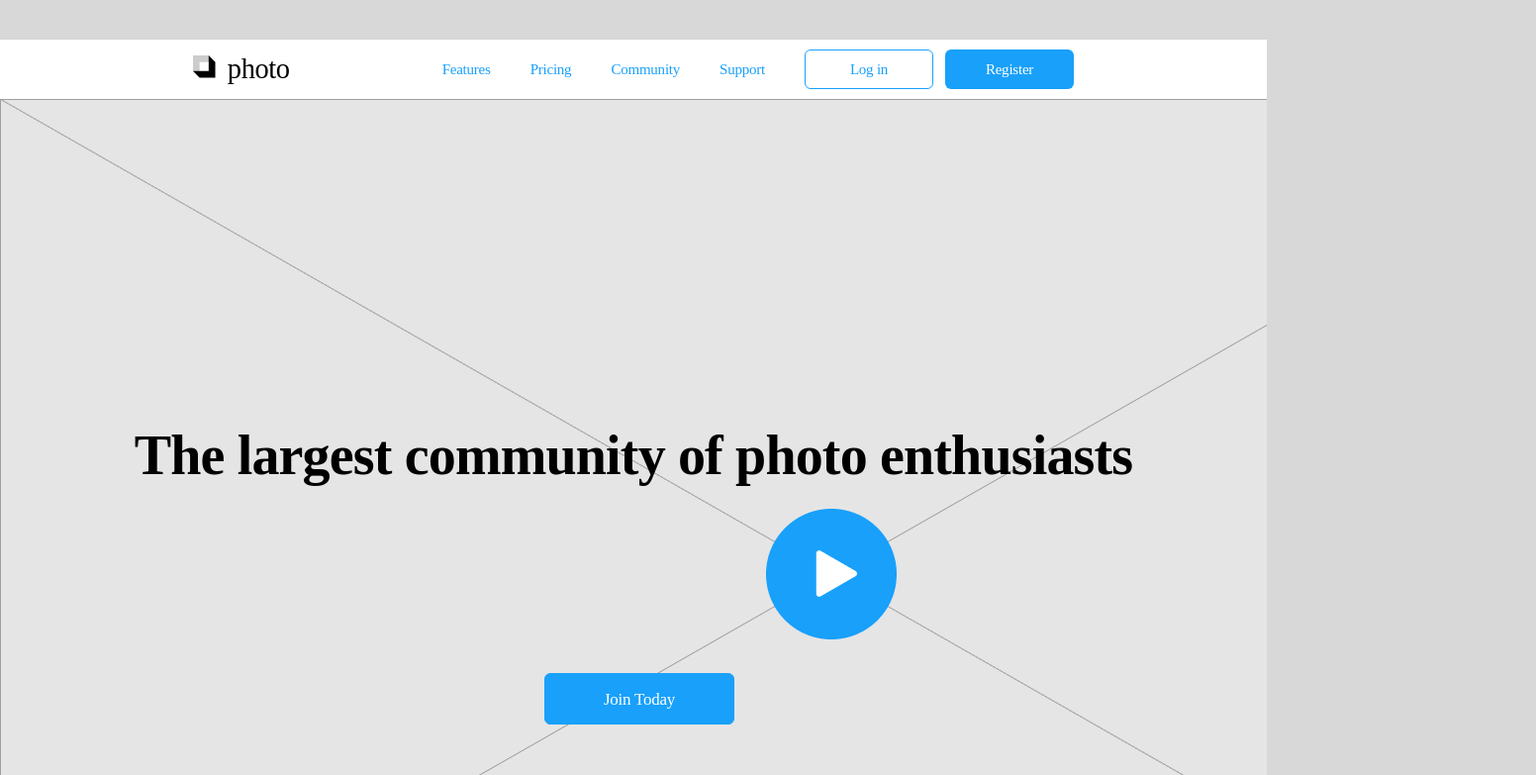
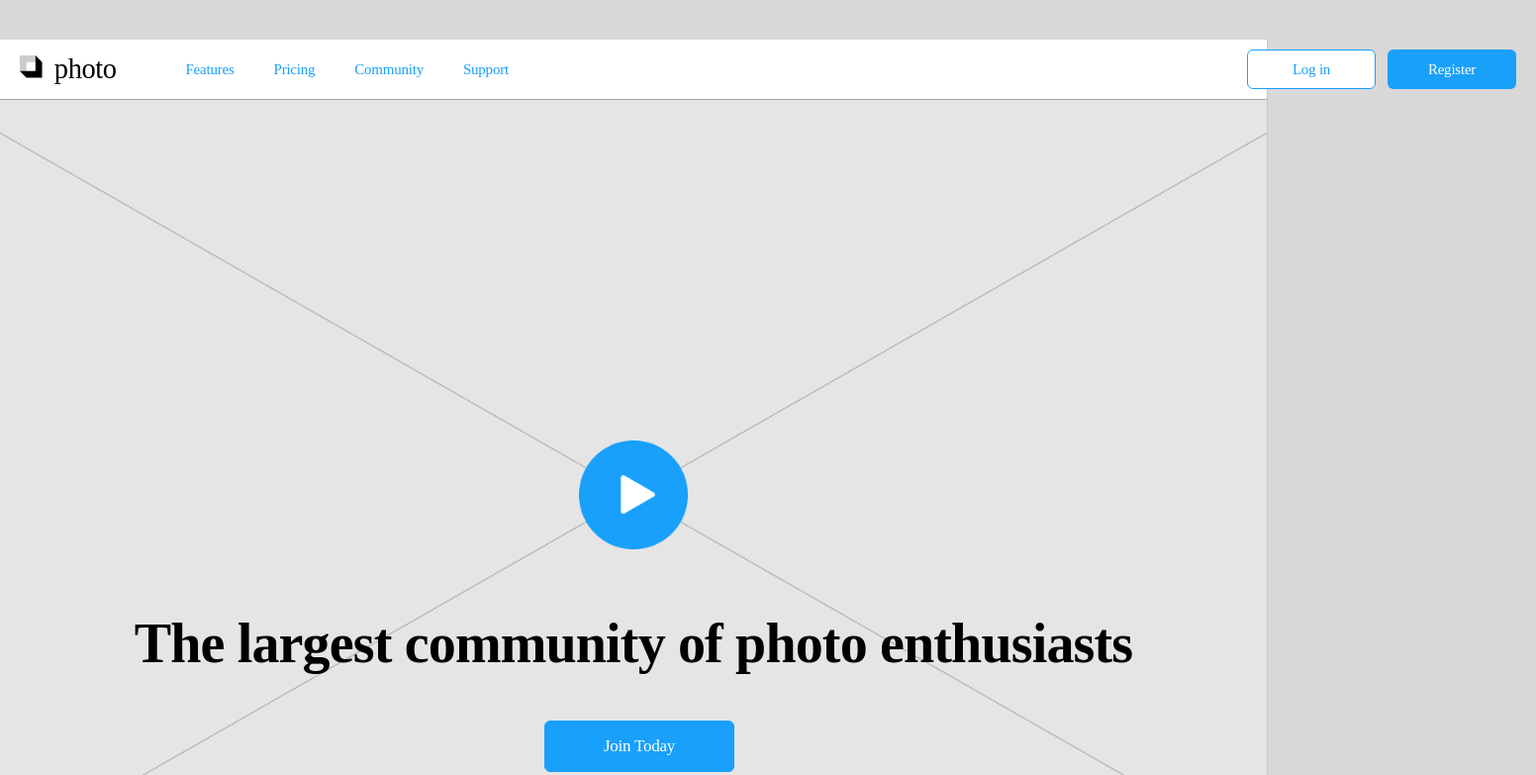
Before and after one commit to EdmundsP/wireframes, a plain HTML site: page index.html in a window 1280 px wide. Shown: the top 783 px of the page at 99% size, 1552 px wide, since content can reach past the window. Drawn offline with Linux system fonts and the light colour scheme.

Commit message:
Menu bar stile

```diff
--- a/style.css
+++ b/style.css
@@ -1,13 +1,18 @@
 header {
   max-width: 1680px;
-  height: 960px;
+  height: 100vh;
+  max-height: 960px;
   margin: auto;
   display: flex;
   flex-direction: column;
   align-items: center;
+  justify-content: center;
 }
 .bg_header{
   background: url(images/video_ramis.png);
+  background-size: cover;
+  background-repeat: no-repeat;
+  background-position: center;
 }
 h1 {
   font-family: Montserrat;
@@ -18,8 +23,8 @@ h1 {
   color: #000000;
 }
 .bg_header__title{
-  margin-top: 320px;
-  margin-bottom: 180px;
+  margin-top: 390px;
+
 }
 .btn {
   font-family: Montserrat;
@@ -152,9 +157,9 @@ a{
   padding: 0 20px 0 20px;
 }
 .log_nav{
-  width: 100%;
+  width: 1200px;
   display: flex;
-  justify-content: space-between;
+  justify-content: flex-start;
 }
 .log_nav_left{
   display: flex;
```
